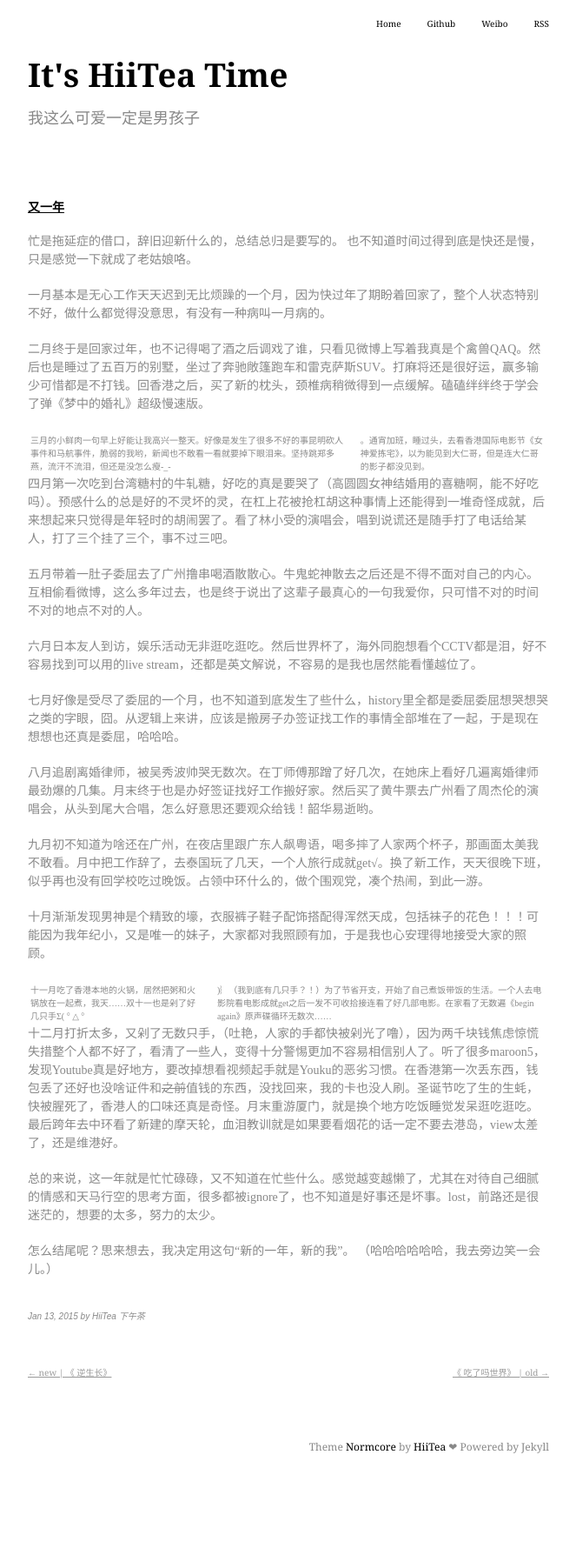
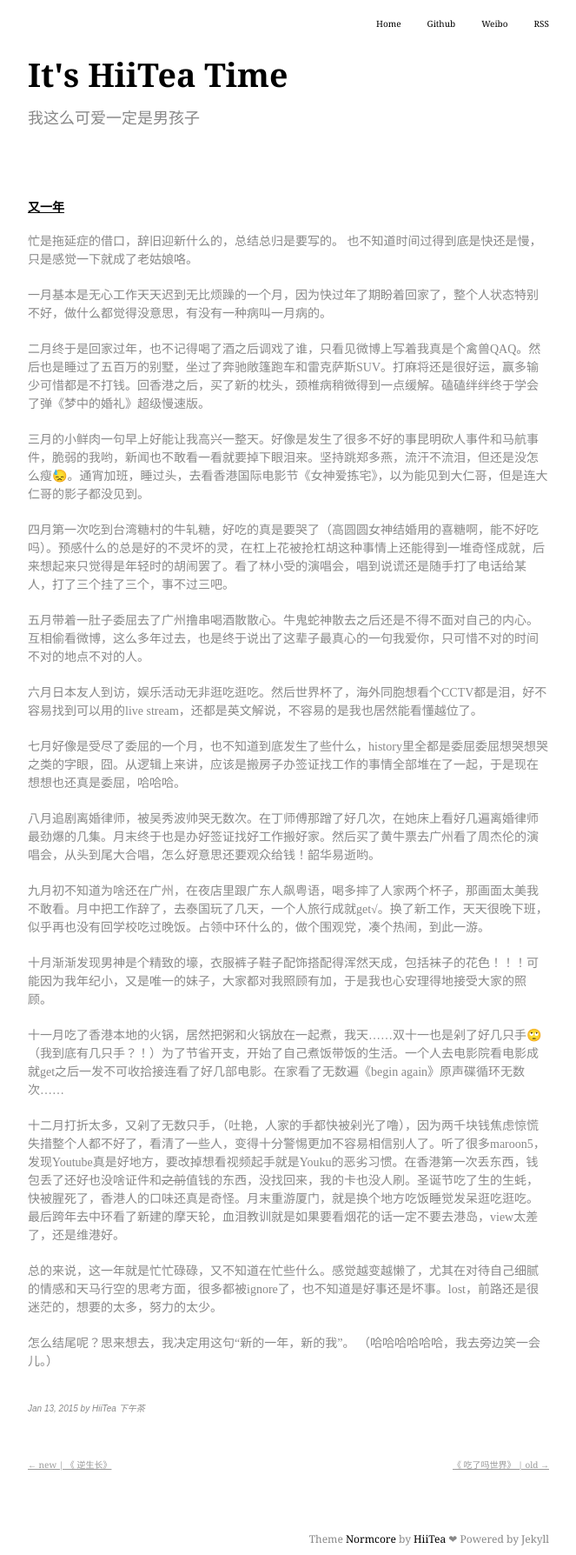
Before and after one commit to momoNorthy/blog-1, a Jekyll site: the page built from _posts/2015-01-13-又一年.md, in a window 1280 px wide. Shown: the whole page at 87% size, without its empty margins (18-681 px from the left). Built offline with Jekyll 4.4.1, drawn with Linux system fonts in a browser that asks for light colours; our own code applies the rules of GitHub Pages for plain Markdown files; comment, search, counter and statistics services are not loaded; before the commit the page ends 1682 px from its top, so only the background shows below that.

Commit message:
fix markdown

```diff
--- a/_posts/2015-01-13-又一年.md
+++ b/_posts/2015-01-13-又一年.md
@@ -11,7 +11,7 @@ tags: [年终总结]
 
 二月终于是回家过年，也不记得喝了酒之后调戏了谁，只看见微博上写着我真是个禽兽QAQ。然后也是睡过了五百万的别墅，坐过了奔驰敞篷跑车和雷克萨斯SUV。打麻将还是很好运，赢多输少可惜都是不打钱。回香港之后，买了新的枕头，颈椎病稍微得到一点缓解。磕磕绊绊终于学会了弹《梦中的婚礼》超级慢速版。
 
-三月的小鲜肉一句早上好能让我高兴一整天。好像是发生了很多不好的事昆明砍人事件和马航事件，脆弱的我哟，新闻也不敢看一看就要掉下眼泪来。坚持跳郑多燕，流汗不流泪，但还是没怎么瘦-_-|||。通宵加班，睡过头，去看香港国际电影节《女神爱拣宅》，以为能见到大仁哥，但是连大仁哥的影子都没见到。
+三月的小鲜肉一句早上好能让我高兴一整天。好像是发生了很多不好的事昆明砍人事件和马航事件，脆弱的我哟，新闻也不敢看一看就要掉下眼泪来。坚持跳郑多燕，流汗不流泪，但还是没怎么瘦😓。通宵加班，睡过头，去看香港国际电影节《女神爱拣宅》，以为能见到大仁哥，但是连大仁哥的影子都没见到。
 
 四月第一次吃到台湾糖村的牛轧糖，好吃的真是要哭了（高圆圆女神结婚用的喜糖啊，能不好吃吗）。预感什么的总是好的不灵坏的灵，在杠上花被抢杠胡这种事情上还能得到一堆奇怪成就，后来想起来只觉得是年轻时的胡闹罢了。看了林小受的演唱会，唱到说谎还是随手打了电话给某人，打了三个挂了三个，事不过三吧。
 
@@ -27,7 +27,7 @@ tags: [年终总结]
 
 十月渐渐发现男神是个精致的壕，衣服裤子鞋子配饰搭配得浑然天成，包括袜子的花色！！！可能因为我年纪小，又是唯一的妹子，大家都对我照顾有加，于是我也心安理得地接受大家的照顾。
 
-十一月吃了香港本地的火锅，居然把粥和火锅放在一起煮，我天……双十一也是剁了好几只手Σ( ° △ °|||)︴（我到底有几只手？！）为了节省开支，开始了自己煮饭带饭的生活。一个人去电影院看电影成就get之后一发不可收拾接连看了好几部电影。在家看了无数遍《begin again》原声碟循环无数次……
+十一月吃了香港本地的火锅，居然把粥和火锅放在一起煮，我天……双十一也是剁了好几只手🙄（我到底有几只手？！）为了节省开支，开始了自己煮饭带饭的生活。一个人去电影院看电影成就get之后一发不可收拾接连看了好几部电影。在家看了无数遍《begin again》原声碟循环无数次……
 
 十二月打折太多，又剁了无数只手，（吐艳，人家的手都快被剁光了噜），因为两千块钱焦虑惊慌失措整个人都不好了，看清了一些人，变得十分警惕更加不容易相信别人了。听了很多maroon5，发现Youtube真是好地方，要改掉想看视频起手就是Youku的恶劣习惯。在香港第一次丢东西，钱包丢了还好也没啥证件和~~之前~~值钱的东西，没找回来，我的卡也没人刷。圣诞节吃了生的生蚝，快被腥死了，香港人的口味还真是奇怪。月末重游厦门，就是换个地方吃饭睡觉发呆逛吃逛吃。最后跨年去中环看了新建的摩天轮，血泪教训就是如果要看烟花的话一定不要去港岛，view太差了，还是维港好。
 
```
Also changed, not shown: _posts/2015-03-25-逆生长.md (line endings or trailing spaces).
